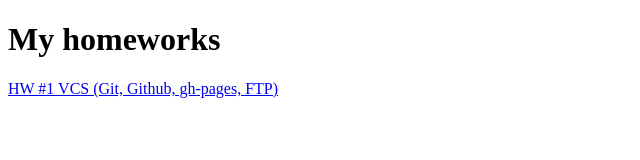
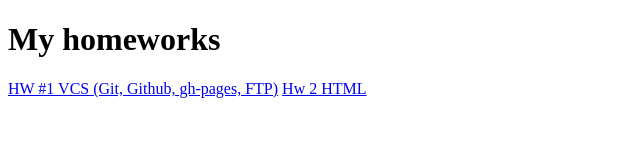
Before and after one commit to oleh-domshynskyi/cursor-homeworks, a plain HTML site: page index.html in a window 1280 px wide. Shown: the whole page, without its empty margins (0-640 px from the left). Drawn offline with Linux system fonts and the light colour scheme.

Commit message:
create link to homework 2

```diff
--- a/index.html
+++ b/index.html
@@ -7,5 +7,6 @@
 <body>
 	<h1>My homeworks</h1>
 	<a href="./Homework 1/">HW #1 VCS (Git, Github, gh-pages, FTP)</a>
+	<a href="./Homework 2/">Hw 2 HTML</a>
 </body>
 </html>
```
